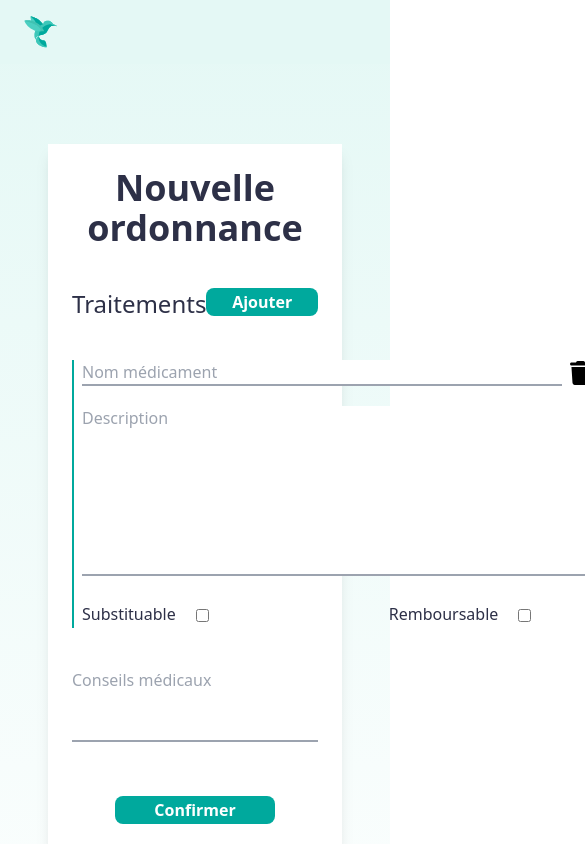
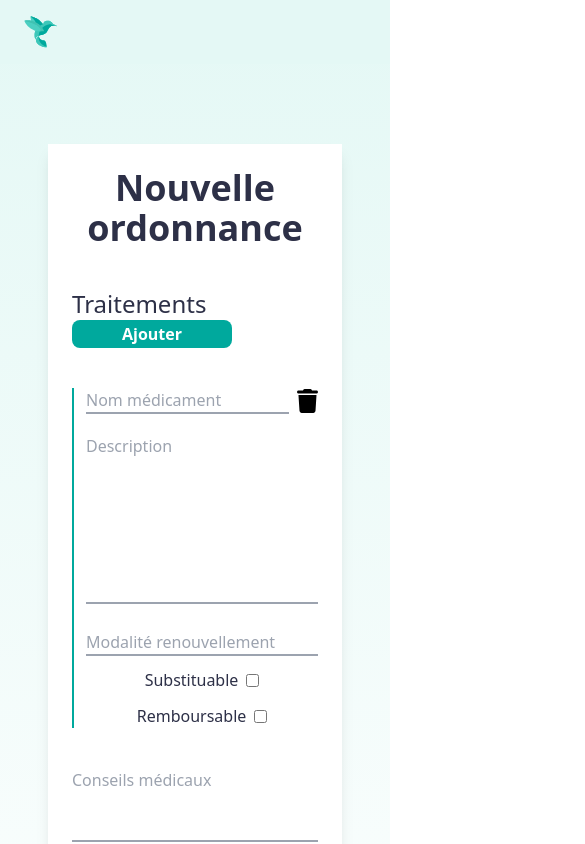
Before and after one commit to AurelDP/OrdOnline, a Vue app in the folder client/: page /addPrescription in a window 390 px wide. Shown: the top 844 px of the page, 585 px wide, since content can reach past the window. Built offline with nearby package versions, Linux system fonts and the light colour scheme.

Commit message:
[Update] CSS + Responsive

```diff
--- a/client/src/components/addPrescriptionPage/Prescription.vue
+++ b/client/src/components/addPrescriptionPage/Prescription.vue
@@ -6,7 +6,7 @@
       :src1="'/'"
       :class1="'ord-button-green hover:ord-button-green-hover'"
   >
-    <div class="flex justify-between">
+    <div class="flex justify-between flex-wrap">
       <h2 class=" ord-text-subtitle">Traitements</h2>
       <Button
           class="ord-button-green hover:ord-button-green-hover"
@@ -26,7 +26,7 @@
                @updateRenewal="updateTreatmentRenewal"
     />
     <textarea
-        class="resize-none border-b-2 border-gray-400 w-full focus:outline-none focus:border-ord-green-100"
+        class="resize-none ord-input"
         id="coneilsMedicaux"
         placeholder="Conseils médicaux"
         rows="3"
@@ -79,11 +79,8 @@ export default {
     },
     updateTreatmentName(id, name) {
       for (let i = 0; i < this.treatmentList.length; i++) {
-        if (this.treatmentList[i].id === id) {
-          console.log(this.treatmentList[i].name);
+        if (this.treatmentList[i].id === id)
           this.treatmentList[i].name = name;
-          console.log(this.treatmentList[i].name);
-        }
       }
     },
     updateTreatmentDescription(id, description) {
--- a/client/src/components/addPrescriptionPage/Treatment.vue
+++ b/client/src/components/addPrescriptionPage/Treatment.vue
@@ -1,9 +1,9 @@
 <template>
-  <div class="border-l-2 border-l-ord-green-100 pl-2 flex my-10">
-    <div class="flex-1">
+  <div class="ord-green-border-left flex my-10">
+    <div class="w-full">
       <div class="flex gap-2">
         <input
-            class="border-b-2 border-gray-400 w-full focus:outline-none focus:border-ord-green-100"
+            class="ord-input"
             id="nomMedicament"
             type="text"
             v-model="name"
@@ -11,25 +11,33 @@
         />
         <button @click="deleteTreatment">
           <svg class="h-6 transition hover:fill-ord-red" xmlns="http://www.w3.org/2000/svg" viewBox="0 0 448 512">
-            <path d="M135.2 17.69C140.6 6.848 151.7 0 163.8 0H284.2C296.3 0 307.4 6.848 312.8 17.69L320 32H416C433.7 32 448 46.33 448 64C448 81.67 433.7 96 416 96H32C14.33 96 0 81.67 0 64C0 46.33 14.33 32 32 32H128L135.2 17.69zM394.8 466.1C393.2 492.3 372.3 512 346.9 512H101.1C75.75 512 54.77 492.3 53.19 466.1L31.1 128H416L394.8 466.1z"/>
+            <path
+                d="M135.2 17.69C140.6 6.848 151.7 0 163.8 0H284.2C296.3 0 307.4 6.848 312.8 17.69L320 32H416C433.7 32 448 46.33 448 64C448 81.67 433.7 96 416 96H32C14.33 96 0 81.67 0 64C0 46.33 14.33 32 32 32H128L135.2 17.69zM394.8 466.1C393.2 492.3 372.3 512 346.9 512H101.1C75.75 512 54.77 492.3 53.19 466.1L31.1 128H416L394.8 466.1z"/>
           </svg>
         </button>
       </div>
 
       <textarea
-          class="my-5 resize-none border-b-2 border-gray-400 w-full focus:outline-none focus:border-ord-green-100"
+          class="my-5 resize-none ord-input"
           id="description"
           placeholder="Description"
           rows="7"
           v-model="description"
       />
 
-      <div class="flex gap-10">
-        <div class="flex gap-40">
+      <input
+          class="ord-input"
+          id="renouvellement"
+          type="text"
+          placeholder="Modalité renouvellement"
+          v-model="renewal"
+      />
+
+      <div class="flex gap-3 flex-wrap mt-3 justify-center">
         <div class="flex">
           <h3>Substituable</h3>
           <input
-                class="self-center mx-5"
+              class="self-center ml-2"
               type="checkbox"
               id="substituable"
               name="substituable"
@@ -40,7 +48,7 @@
         <div class="flex">
           <h3>Remboursable</h3>
           <input
-                class="self-center mx-5"
+              class="self-center ml-2"
               type="checkbox"
               id="remboursable"
               name="remboursable"
@@ -48,14 +56,6 @@
               v-model="isReimbursable"
           />
         </div>
-        </div>
-        <input
-            class="border-b-2 border-gray-400 w-full focus:outline-none focus:border-ord-green-100"
-            id="renouvellement"
-            type="text"
-            placeholder="Modalité renouvellement"
-            v-model="renewal"
-        />
       </div>
     </div>
   </div>
@@ -82,19 +82,19 @@ export default {
     }
   },
   watch: {
-    name:function(name) {
+    name: function (name) {
       this.$emit('updateName', this.id, name);
     },
-    description:function(description) {
+    description: function (description) {
       this.$emit('updateDescription', this.id, description);
     },
-    isSubstitutable:function(isSubstitutable) {
+    isSubstitutable: function (isSubstitutable) {
       this.$emit('updateIsSubstitutable', this.id, isSubstitutable);
     },
-    isReimbursable:function(isReimbursable) {
+    isReimbursable: function (isReimbursable) {
       this.$emit('updateIsReimbursable', this.id, isReimbursable);
     },
-    renewal:function(renewal) {
+    renewal: function (renewal) {
       this.$emit('updateRenewal', this.id, renewal);
     }
   }
--- a/client/src/components/loginPage/LoginForm.vue
+++ b/client/src/components/loginPage/LoginForm.vue
@@ -2,7 +2,7 @@
   <form class="m-5">
     <div class="flex flex-wrap -mx-3 -mb-6 py-5">
       <input
-          class="border-b-2 border-gray-400 w-full focus:outline-none focus:border-ord-green-100"
+          class="ord-input"
           id="grid-email"
           type="text"
           placeholder="Adresse mail"
@@ -13,7 +13,7 @@
     </div>
     <div class="flex flex-wrap -mx-3 -mb-6 py-5">
       <input
-          class="border-b-2 border-gray-400 w-full focus:outline-none focus:border-ord-green-100"
+          class="ord-input"
           id="grid-password"
           type="password"
           placeholder="Mot de passe"
--- a/client/src/components/prescriptionPage/Prescription.vue
+++ b/client/src/components/prescriptionPage/Prescription.vue
@@ -1,11 +1,11 @@
 <template>
   <div class="mt-10">
     <h2 class="ord-text-subtitle">Médecin</h2>
-    <p class="my-5 px-5 border-l-2 border-ord-green-400">Patrick Chaumont, 4 Rue Charles Péguy, Palaiseau, 91120</p>
+    <p class="my-5 ord-green-border-left">Patrick Chaumont, 4 Rue Charles Péguy, Palaiseau, 91120</p>
   </div>
   <div class="my-10">
     <h2 class="ord-text-subtitle">Patient</h2>
-    <p class="my-5 px-5 border-l-2 border-ord-green-400">Jean Dupont, [âge si renseigné], [poids si renseigné]</p>
+    <p class="my-5 ord-green-border-left">Jean Dupont, [âge si renseigné], [poids si renseigné]</p>
   </div>
   <div class="my-10">
     <h2 class="ord-text-subtitle">Traitements (2)</h2>
@@ -23,7 +23,7 @@
   </div>
   <div class="my-10">
     <h2 class="ord-text-subtitle">Conseils médicaux</h2>
-    <p class="my-5 px-5 border-l-2 border-ord-green-400">Aucuns</p>
+    <p class="my-5 ord-green-border-left">Aucuns</p>
   </div>
 </template>
 
--- a/client/src/index.css
+++ b/client/src/index.css
@@ -54,4 +54,12 @@
     .ord-text-subtitle-bold {
         @apply text-2xl font-bold;
     }
+
+    .ord-green-border-left {
+        @apply border-l-2 border-l-ord-green-100 pl-3
+    }
+
+    .ord-input {
+        @apply border-b-2 border-gray-400 focus:outline-none focus:border-ord-green-100 w-full;
+    }
 }
```
Also changed, not shown: client/src/components/registerPage/RegisterForm.vue (+10 -10 lines), client/src/router/index.js (+4 -4 lines). Lines whose indentation alone changed are shown as unchanged.
